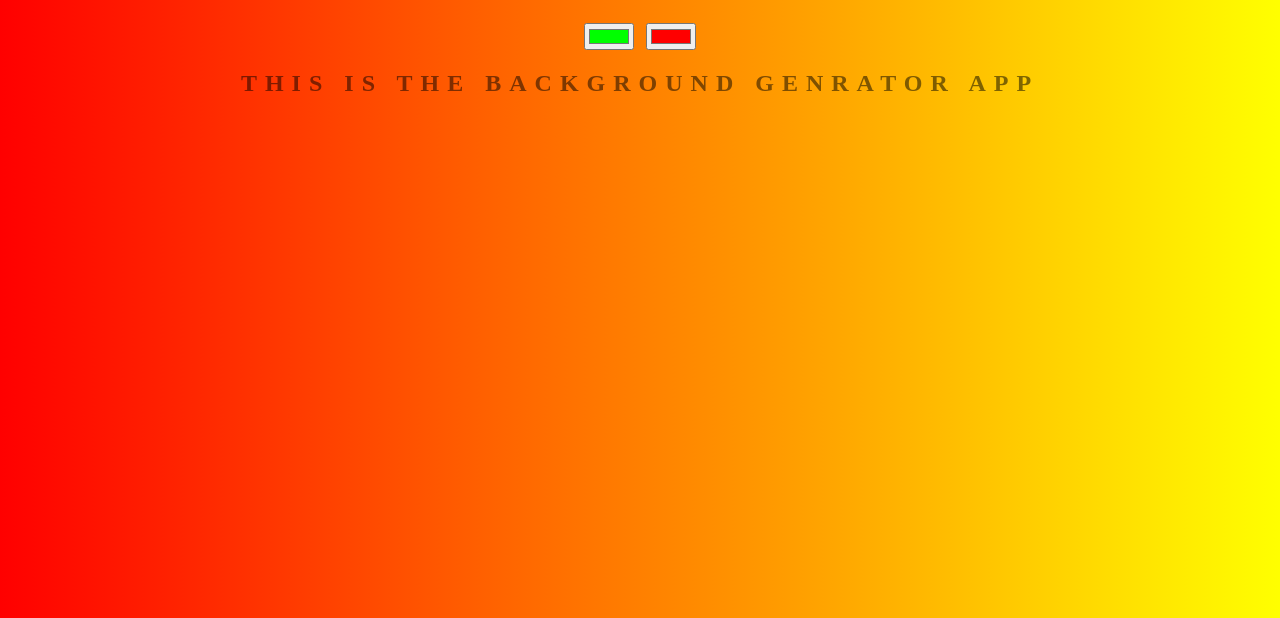
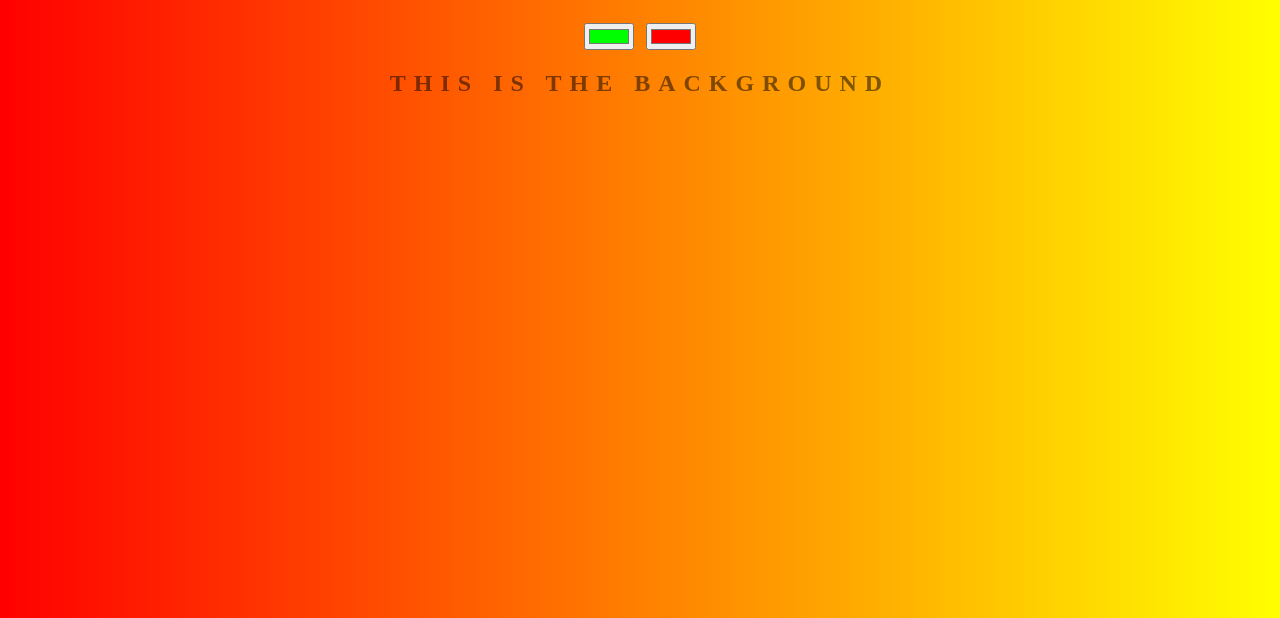
Before and after one commit to Faisal3286/background-generator, a plain HTML site: page index.html in a window 1280 px wide. Shown: the part 182-800 px from the top of the page. Drawn offline with Linux system fonts and the light colour scheme.

Commit message:
update index.html

```diff
--- a/index.html
+++ b/index.html
@@ -8,7 +8,7 @@
    <h1>Background generator!</h1>
    <input  class="color1" type="color" name="color1" value="#00ff00">
    <input  class="color2" type="color" name="color2" value="#ff0000">
-   <h2>This is the background Genrator app</h2>
+   <h2>This is the background </h2>
 
    <h3></h3>
    <script type="text/javascript" src="script.js"></script>
```
